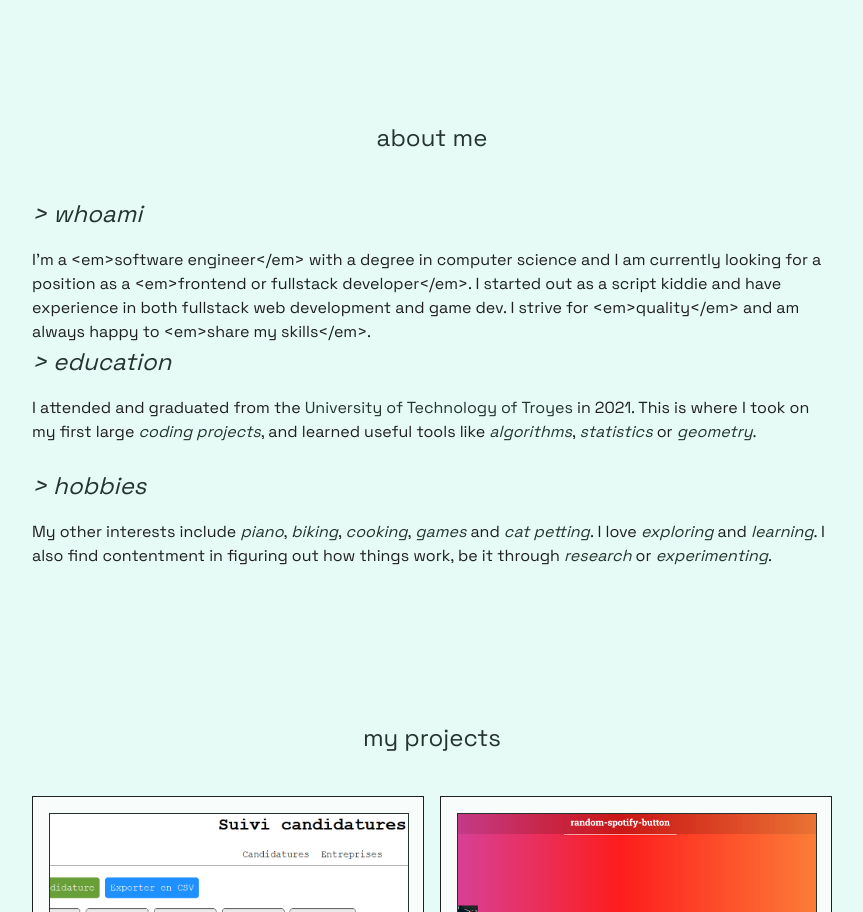
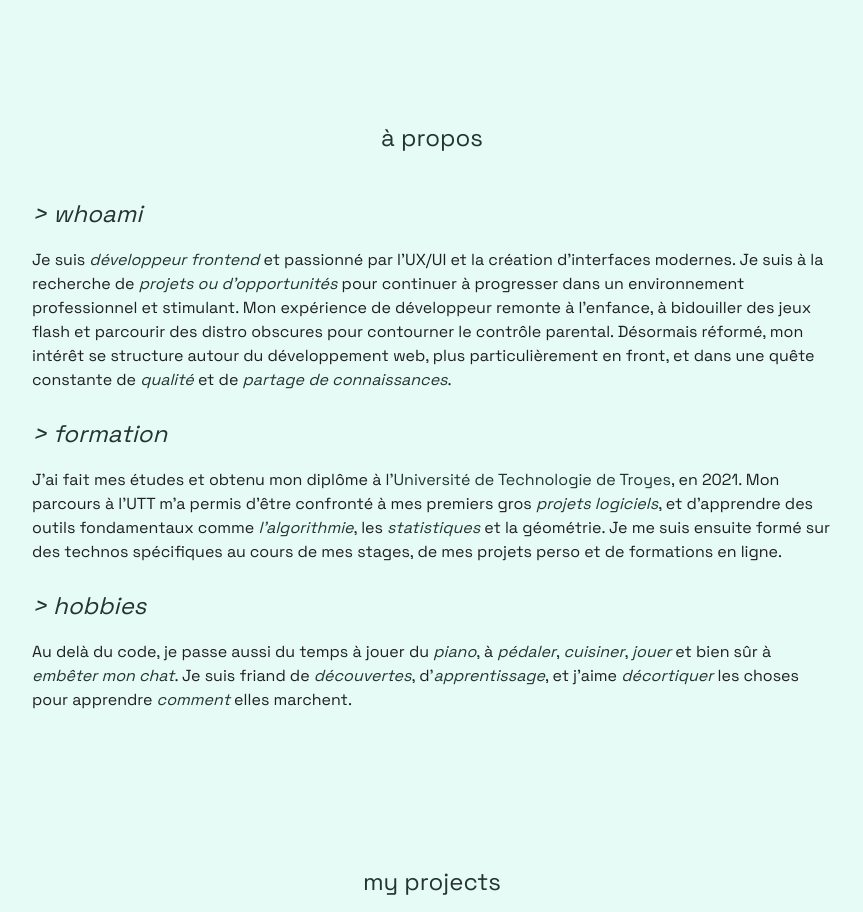
Before and after one commit to GDami/portfolio, a React (Vite) app: page / in a window 1280 px wide. Shown: the part 720-1632 px from the top of the page, without its empty margins (208-1071 px from the left). Built offline with nearby package versions, Linux system fonts and the light colour scheme; some icons are missing.

Commit message:
moved hero to components directory, added the translations for the about section

```diff
--- a/src/App.tsx
+++ b/src/App.tsx
@@ -1,6 +1,6 @@
 import './App.css'
 import { Header } from './components/header/Header'
-import { Hero } from './landing/Hero'
+import { Hero } from './components/landing/Hero'
 import { About } from './components/about/About'
 import { Projects } from './components/projects/Projects'
 import { Contact } from './components/contact/Contact'
--- a/src/components/about/About.tsx
+++ b/src/components/about/About.tsx
@@ -2,26 +2,38 @@ import { Trans, useTranslation } from 'react-i18next'
 import './About.css'
 
 export function About() {
+    const { t } = useTranslation()
+
     return (
         <div className='section-container about' id="about">
-            <h1 className='section-title animated-underline'>about <span>me</span></h1>
+            <h1 className='section-title animated-underline'>{t("about.title.1")}<span>{t("about.title.2")}</span></h1>
             <div className='about-container'>
                 <div className='about-details'>
                     <div className='about-detail'>
                         <h2>&gt; whoami<span>_</span></h2>
-                        <Trans i18nKey="whoami">
-                            <p>I'm a <em>software engineer</em> with a degree in computer science and I am currently looking for a position as a <em>frontend or fullstack developer</em>. I started out as a script kiddie and have experience in both fullstack web development and game dev. I strive for <em>quality</em> and am always happy to <em>share my skills</em>.</p>
-                            <br></br>
-                        </Trans>
-                    </div>
-                    <div className='about-detail'>
-                        <h2>&gt; education<span>_</span></h2>
-                        <p>I attended and graduated from the <span><a href='https://www.utt.fr/formations/diplome-d-ingenieur/reseaux-et-telecommunications/' target="_blank">University of Technology of Troyes</a></span> in 2021. This is where I took on my first large <em>coding projects</em>, and learned useful tools like <em>algorithms</em>, <em>statistics</em> or <em>geometry</em>.</p>
+                        <p>
+                            <Trans i18nKey="whoami.description">
+                                I'm a <em>software engineer</em> with a degree in computer science and I am currently looking for opportunities to work as a <em>frontend or fullstack developer</em>. I started out as a script kiddie and have experience in both fullstack web development and game dev. I strive for <em>quality</em> and am always happy to <em>share my skills</em>.
+                            </Trans>
+                            </p>
                         <br></br>
                     </div>
                     <div className='about-detail'>
-                        <h2>&gt; hobbies<span>_</span></h2>
-                        <p>My other interests include <em>piano</em>, <em>biking</em>, <em>cooking</em>, <em>games</em> and <em>cat petting</em>. I love <em>exploring</em> and <em>learning</em>. I also find contentment in figuring out how things work, be it through <em>research</em> or <em>experimenting</em>.</p>
+                        <h2>&gt; {t("education.title")}<span>_</span></h2>
+                        <p>{t("education.description.1")}<span><a href='https://www.utt.fr/formations/diplome-d-ingenieur/reseaux-et-telecommunications/' target="_blank">{t("education.description.2")}</a></span>
+                            <Trans i18nKey="education.description.3">
+                                 in 2021. This is where I took on my first large <em>coding projects</em>, and learned useful tools like <em>algorithms</em>, <em>statistics</em> or <em>geometry</em>.
+                            </Trans>
+                        </p>
+                        <br></br>
+                    </div>
+                    <div className='about-detail'>
+                        <h2>&gt; {t("hobbies.title")}<span>_</span></h2>
+                        <p>
+                            <Trans i18nKey="hobbies.description">
+                                My other interests include <em>piano</em>, <em>biking</em>, <em>cooking</em>, <em>games</em> and <em>cat petting</em>. I love <em>exploring</em> and <em>learning</em>. I also find contentment in figuring out how things work, be it through <em>research</em> or <em>experimenting</em>.
+                            </Trans>
+                        </p>
                     </div>
 
                 </div>
--- a/src/landing/Landing.tsx
+++ b/src/components/landing/Landing.tsx
@@ -1,4 +1,4 @@
-import { ContactIcon } from '../components/contact/ContactIcon'
+import { ContactIcon } from '../contact/ContactIcon'
 import './Landing.css'
 
 const codinGameSvg = (<svg clipRule="evenodd" fillRule="evenodd" strokeLinejoin="round" strokeMiterlimit="2" viewBox="0 0 2083 2083" xmlns="http://www.w3.org/2000/svg" width="2500" height="2500"><g fill="currentColor"><path d="M0 1636c411.554-97.771 692.897-283.177 724-637 10.714-131.212 67.364-243.777 216-319 207.675-80.617 305.728-52.164 390-10 92.668 81.722 119.468 199.94 50 371.5-31.914 100.266-291.001 223.867-410 258.5-392.539 175.893-595.504 430.282-561 783H0z"/><ellipse cx="1666.5" cy="408" rx="196.5" ry="192"/></g></svg>)
--- a/src/main.tsx
+++ b/src/main.tsx
@@ -3,7 +3,7 @@ import { createRoot } from 'react-dom/client'
 import './index.css'
 import App from './App.tsx'
 
-import "./utils/i18n.ts"
+import "./utils/i18n/i18n.ts"
 
 function initDarkMode() {
 
--- a/src/utils/i18n.ts
+++ /dev/null
@@ -1,18 +0,0 @@
-import i18next from "i18next";
-import { initReactI18next } from "react-i18next";
-import I18nextBrowserLanguageDetector from "i18next-browser-languagedetector";
-
-
-i18next
-    .use(initReactI18next)
-    .use(I18nextBrowserLanguageDetector)
-    .init({
-        fallbackLng: "en",
-        resources: {
-            en: {
-                translation: {
-                    "whoami": "<p>I'm a <em>software engineer</em> with a degree in computer science and I am currently looking for a position as a <em>frontend or fullstack developer</em>. I started out as a script kiddie and have experience in both fullstack web development and game dev. I strive for <em>quality</em> and am always happy to <em>share my skills</em>.</p>"
-                }
-            }
-        }
-    })
--- /dev/null
+++ b/src/utils/i18n/i18n.ts
@@ -0,0 +1,24 @@
+import i18next from "i18next";
+import { initReactI18next } from "react-i18next";
+import I18nextBrowserLanguageDetector from "i18next-browser-languagedetector";
+
+import enLang from "./locales/en/en.json"
+import frLang from "./locales/fr/fr.json"
+
+const resources = {
+    en: {
+        translation: enLang,
+    },
+    fr: {
+        translation: frLang,
+    }
+}
+
+i18next
+    .use(initReactI18next)
+    // .use(I18nextBrowserLanguageDetector)
+    .init({
+        fallbackLng: "fr",
+        lng: "fr",
+        resources
+    })
--- /dev/null
+++ b/src/utils/i18n/locales/en/en.json
@@ -0,0 +1,11 @@
+{
+    "about.title.1": "about ",
+    "about.title.2": "me",
+    "whoami.description": "I'm a <1>software engineer</1> with a degree in computer science and I am currently looking for opportunities to work as a <3>frontend or fullstack developer</3>. I started out as a script kiddie and have experience in both fullstack web development and game dev. I strive for <5>quality</5> and am always happy to <7>share my skills</7>.",
+    "education.title": "education",
+    "education.description.1": " I attended and graduated from the ",
+    "education.description.2": "University of Technology of Troyes",
+    "education.description.3": " in 2021. This is where I took on my first large <3>coding projects</3>, and learned useful tools like <5>algorithms</5>, <7>statistics</7> and <9>geometry</9>.",
+    "hobbies.title": "hobbies",
+    "hobbies.description": "My other interests include <1>piano</1>, <3>biking</3>, <5>cooking</5>, <7>games</7> and <9>cat petting</9>. I love <11>exploring</11> and <13>learning</13>. I also find contentment in figuring out how things work, be it through <15>research</15> or <17>experimenting</17>."
+}
--- /dev/null
+++ b/src/utils/i18n/locales/fr/fr.json
@@ -0,0 +1,11 @@
+{
+    "about.title.1": "à ",
+    "about.title.2": "propos",
+    "whoami.description": "Je suis <1>développeur frontend</1> et passionné par l'UX/UI et la création d'interfaces modernes. Je suis à la recherche de <3>projets ou d’opportunités</3> pour continuer à progresser dans un environnement professionnel et stimulant. Mon expérience de développeur remonte à l'enfance, à bidouiller des jeux flash et parcourir des distro obscures pour contourner le contrôle parental. Désormais réformé, mon intérêt se structure autour du développement web, plus particulièrement en front, et dans une quête constante de <5>qualité</5> et de <7>partage de connaissances</7>.",
+    "education.title": "formation",
+    "education.description.1": "J'ai fait mes études et obtenu mon diplôme à l'",
+    "education.description.2": "Université de Technologie de Troyes",
+    "education.description.3": ", en 2021. Mon parcours à l'UTT m'a permis d'être confronté à mes premiers gros <3>projets logiciels</3>, et d'apprendre des outils fondamentaux comme <5>l'algorithmie</5>, les <7>statistiques</7> et la <9>géométrie</9>. Je me suis ensuite formé sur des technos spécifiques au cours de mes stages, de mes projets perso et de formations en ligne.",
+    "hobbies.title": "hobbies",
+    "hobbies.description": "Au delà du code, je passe aussi du temps à jouer du <1>piano</1>, à <3>pédaler</3>, <5>cuisiner</5>, <7>jouer</7> et bien sûr à <9>embêter mon chat</9>. Je suis friand de <11>découvertes</11>, d'<13>apprentissage</13>, et j'aime <15>décortiquer</15> les choses pour apprendre <17>comment</17> elles marchent."
+}
```
Also changed, not shown: src/components/landing/Hero.css (renamed from src/landing/Hero.css), src/components/landing/Hero.tsx (renamed from src/landing/Hero.tsx), src/components/landing/Landing.css (renamed from src/landing/Landing.css).
